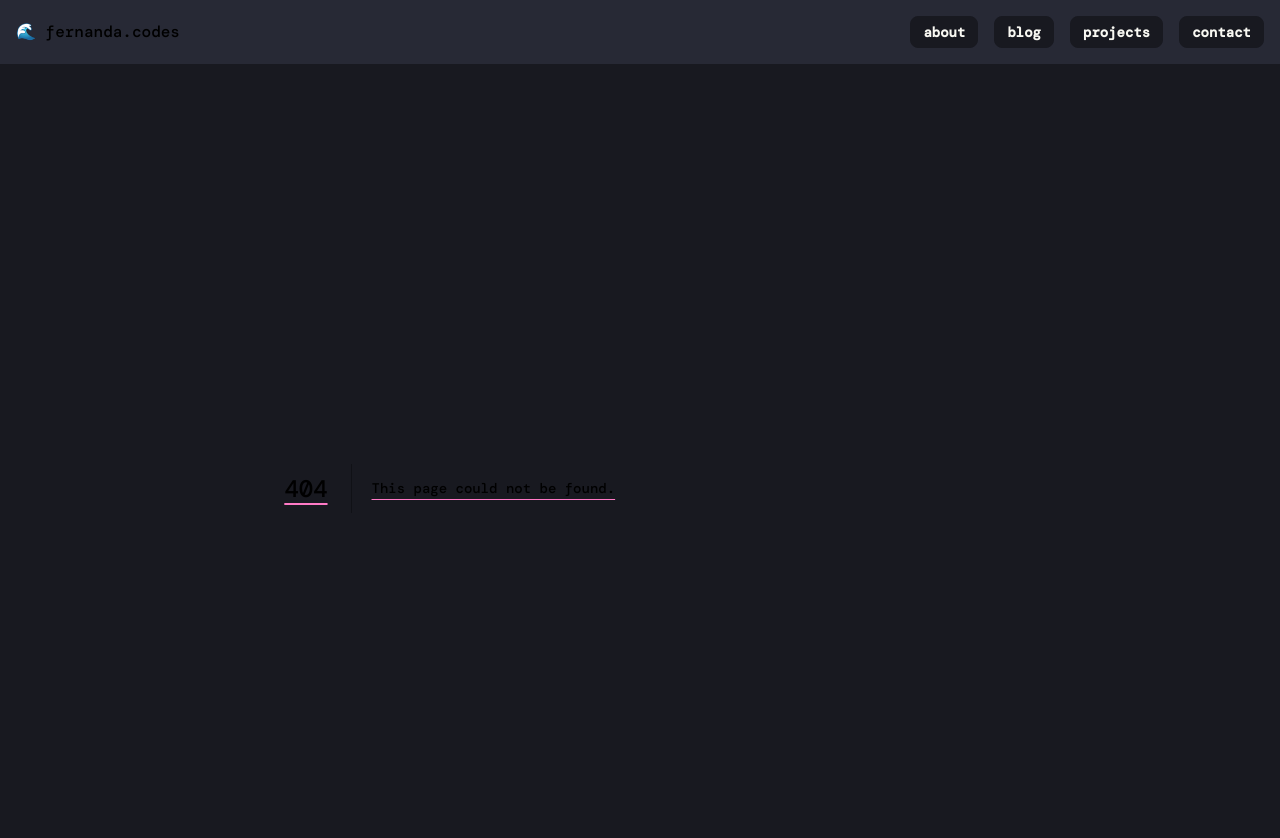
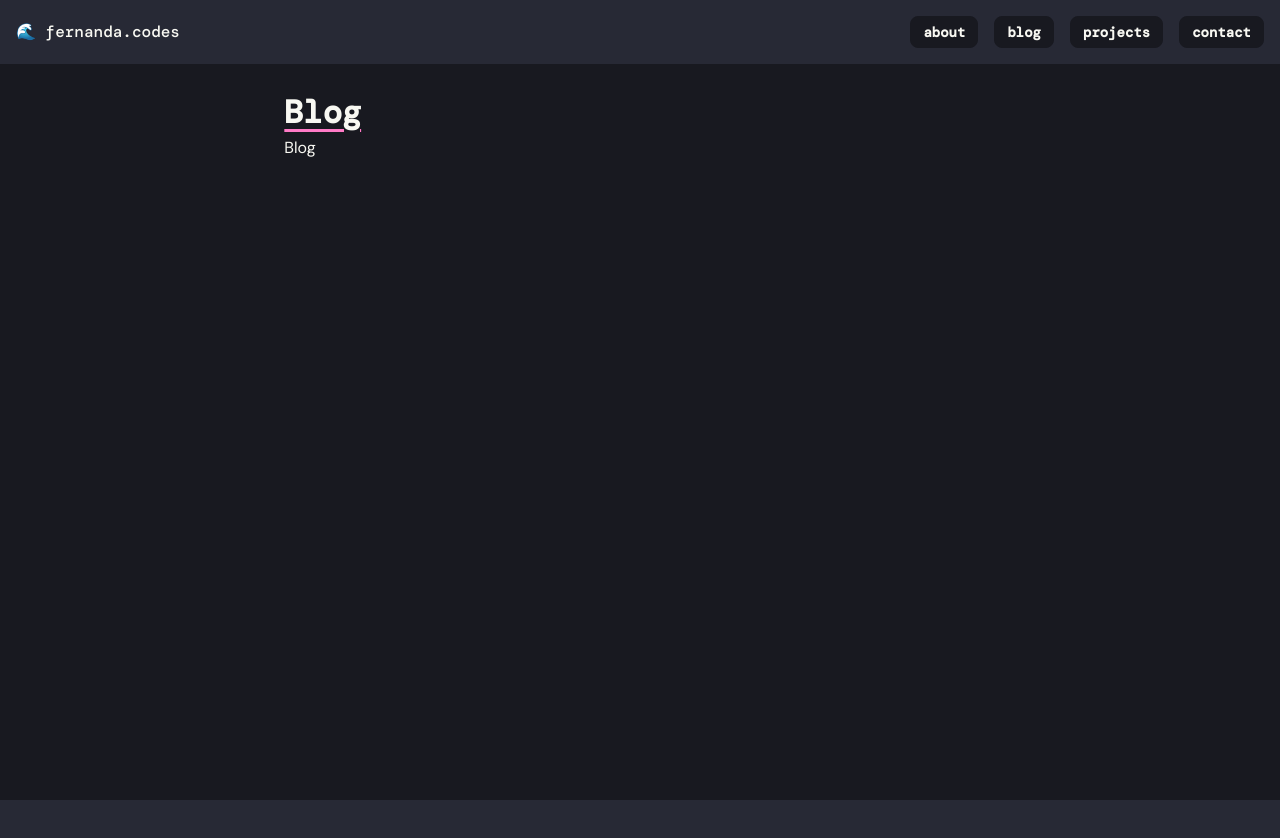
Before and after one commit to ferlu/portfolio-strapi, a Next.js app: page /blog in a window 1280 px wide. Before the commit this address had no page. Shown: the top 838 px of the page. After the commit the page ends 800 px from the top, so only its background shows below. Built offline with nearby package versions, Linux system fonts and the light colour scheme.

Commit message:
Add blog page

```diff
--- /dev/null
+++ b/src/app/blog/page.js
@@ -0,0 +1,12 @@
+const Blog = () => {
+	return (
+		<div
+			id='blog'
+			className='container mx-auto w-full md:max-w-prose'>
+			<h1>Blog</h1>
+			<section>Blog</section>
+		</div>
+	);
+};
+
+export default Blog;
```
